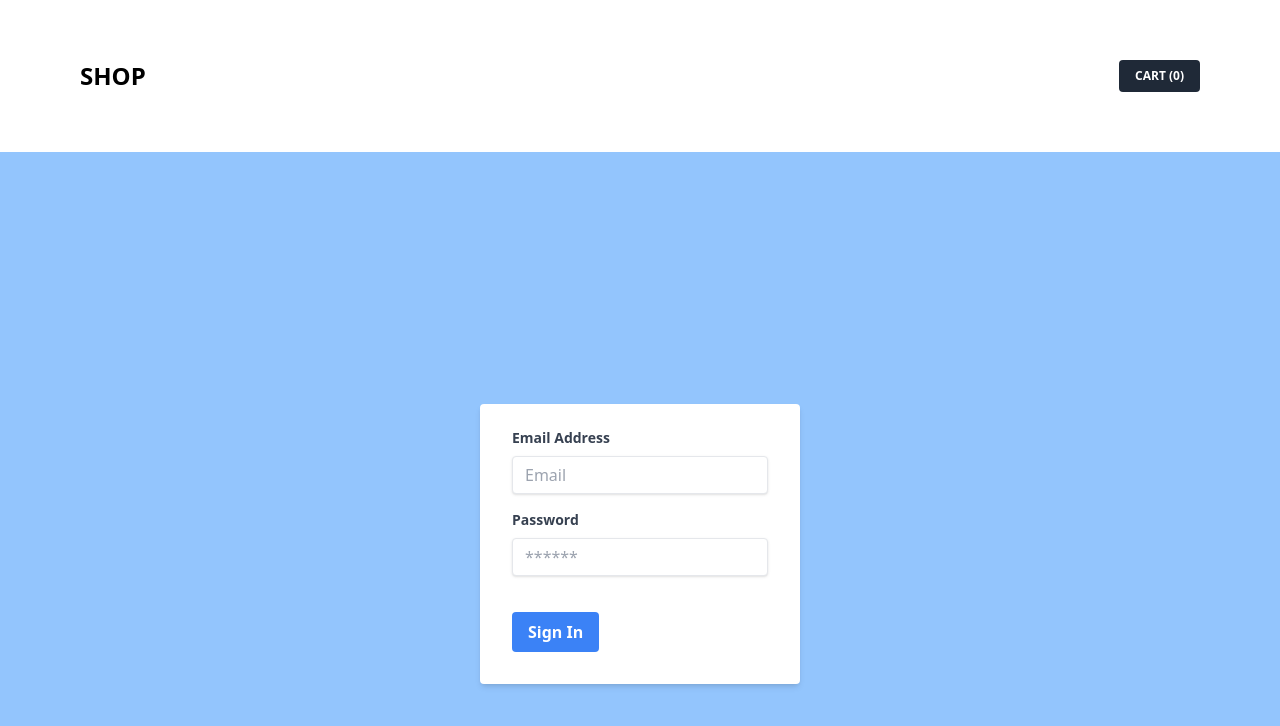
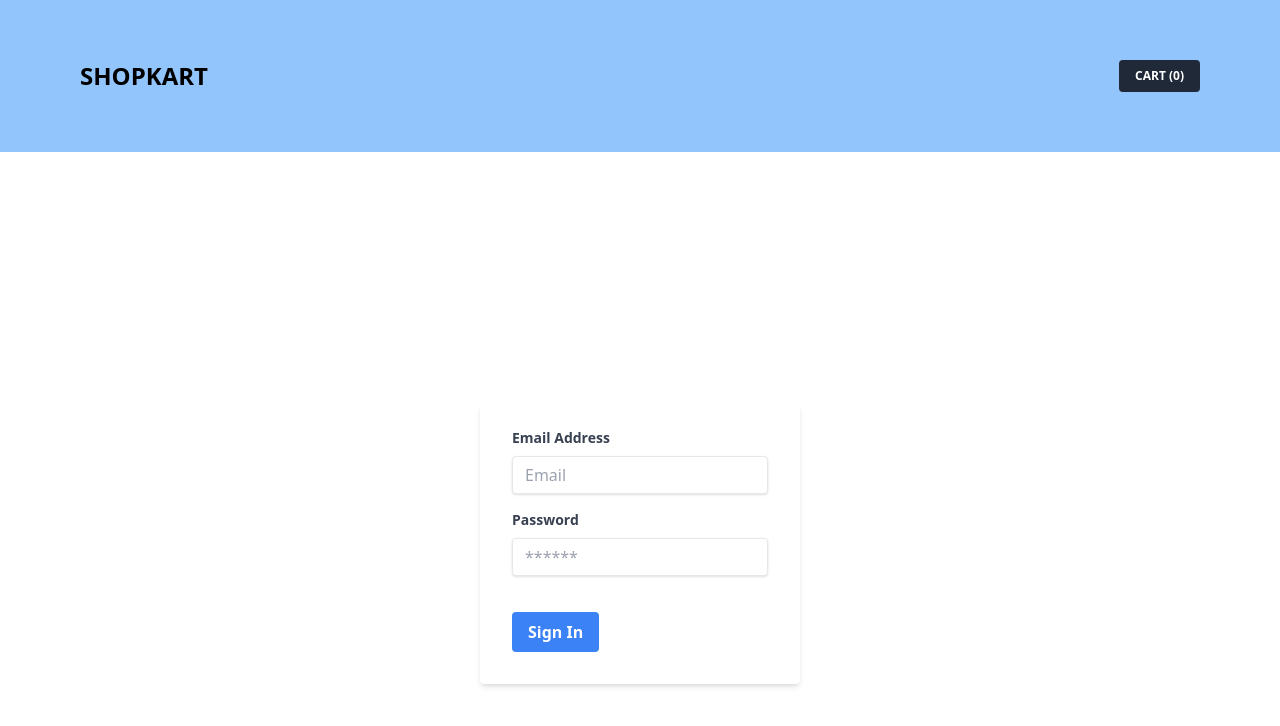
Before and after one commit to SagnikGhosh18/ECommerce_Task, a React (Create React App) app: page / in a window 1280 px wide. Shown: the top 726 px of the page. Built offline with nearby package versions, Linux system fonts and the light colour scheme.

Commit message:
Added some UI changes

```diff
--- a/package.json
+++ b/package.json
@@ -18,8 +18,7 @@
     "build": "react-scripts build",
     "test": "react-scripts test",
     "eject": "react-scripts eject",
-    "server": "json-server -m ./node_modules/json-server-auth --watch db.json --port 5000",
-    "server1": "json-server db.json --port 5000"
+    "server": "json-server db.json --port 5000"
   },
   "eslintConfig": {
     "extends": [
--- a/src/Components/Cart/index.js
+++ b/src/Components/Cart/index.js
@@ -54,7 +54,7 @@ export default function Cart({ showModal, toggle }) {
         {
           cartItems.length > 0 ? (
             <div className="flex flex-col justify-between items-center">
-              <h1 className="text-lg font-bold">Total: ${getCartTotal()}</h1>
+              <h1 className="text-lg font-bold">Total: ₹{getCartTotal()}</h1>
               <button
                 className="px-4 py-2 bg-gray-800 text-white text-xs font-bold uppercase rounded hover:bg-gray-700 focus:outline-none focus:bg-gray-700"
                 onClick={() => {
--- a/src/Components/Login/index.js
+++ b/src/Components/Login/index.js
@@ -13,7 +13,7 @@ export const Login = () => {
   }
   return (
     <>
-      <div class="flex items-center justify-center min-h-screen bg-blue-300">
+      <div class="flex items-center justify-center min-h-screen">
         <div class="w-full max-w-xs m-4">
           <form class="bg-white shadow-md rounded px-8 pt-6 pb-8 mb-4">
             <div class="mb-4">
--- a/src/Components/Navbar/index.js
+++ b/src/Components/Navbar/index.js
@@ -12,9 +12,8 @@ const Navbar = () => {
     };
 
     return (
-        <div className='flex justify-between items-center px-20 py-5'>
-            <h1 className='text-2xl uppercase font-bold mt-10 text-center mb-10'>Shop</h1>
-            {/* <h1 className='text-2xl uppercase font-bold mt-10 text-center mb-10'>Cart</h1> */}
+        <div className='flex justify-between items-center px-20 py-5  bg-blue-300'>
+            <h1 className='text-2xl uppercase font-bold mt-10 text-center mb-10'>ShopKart</h1>
             {!showModal && <button className='px-4 py-2 bg-gray-800 text-white text-xs font-bold uppercase rounded hover:bg-gray-700 focus:outline-none focus:bg-gray-700'
                 onClick={toggle}
             >Cart ({cartItems.length})</button>}
--- a/src/Components/ProductCard/index.js
+++ b/src/Components/ProductCard/index.js
@@ -1,9 +1,10 @@
-import React from 'react'
+import React, { useState } from 'react'
 import { Link } from 'react-router-dom'
 
 
 const Card = ({ product, addToCart }) => {
     const route = `/products/${product.id}`;
+    const [name, setName] = useState("heart-outline");
     return (
         <div key={product.id} className='bg-white shadow-md rounded-lg px-10 py-10'>
             <Link to={route}>
@@ -11,12 +12,11 @@ const Card = ({ product, addToCart }) => {
             </Link>
             <div className='mt-4'>
                 <h1 className='text-lg uppercase font-bold'>{product.title.slice(0,20)}...</h1>
-                {/* <p className='mt-2 text-gray-600 text-sm'>{product.description.slice(0, 40)}...</p> */}
                 <p className='mt-2 text-gray-600 text-sm'>{product.rating}</p>
                 <p className='mt-2 text-gray-600'>₹{product.amount}</p>
             </div>
             <div className='mt-6 flex justify-between items-center'>
-                <button><ion-icon name="heart-outline" style={styles}></ion-icon></button>
+                <button onClick={()=>name==="heart-outline"?setName("heart"):setName("heart-outline")}><ion-icon name={name} style={styles}></ion-icon></button>
                 <button onClick={() => addToCart(product)}><ion-icon name="cart-outline" style={styles}></ion-icon></button>
             </div>
         </div>
```
